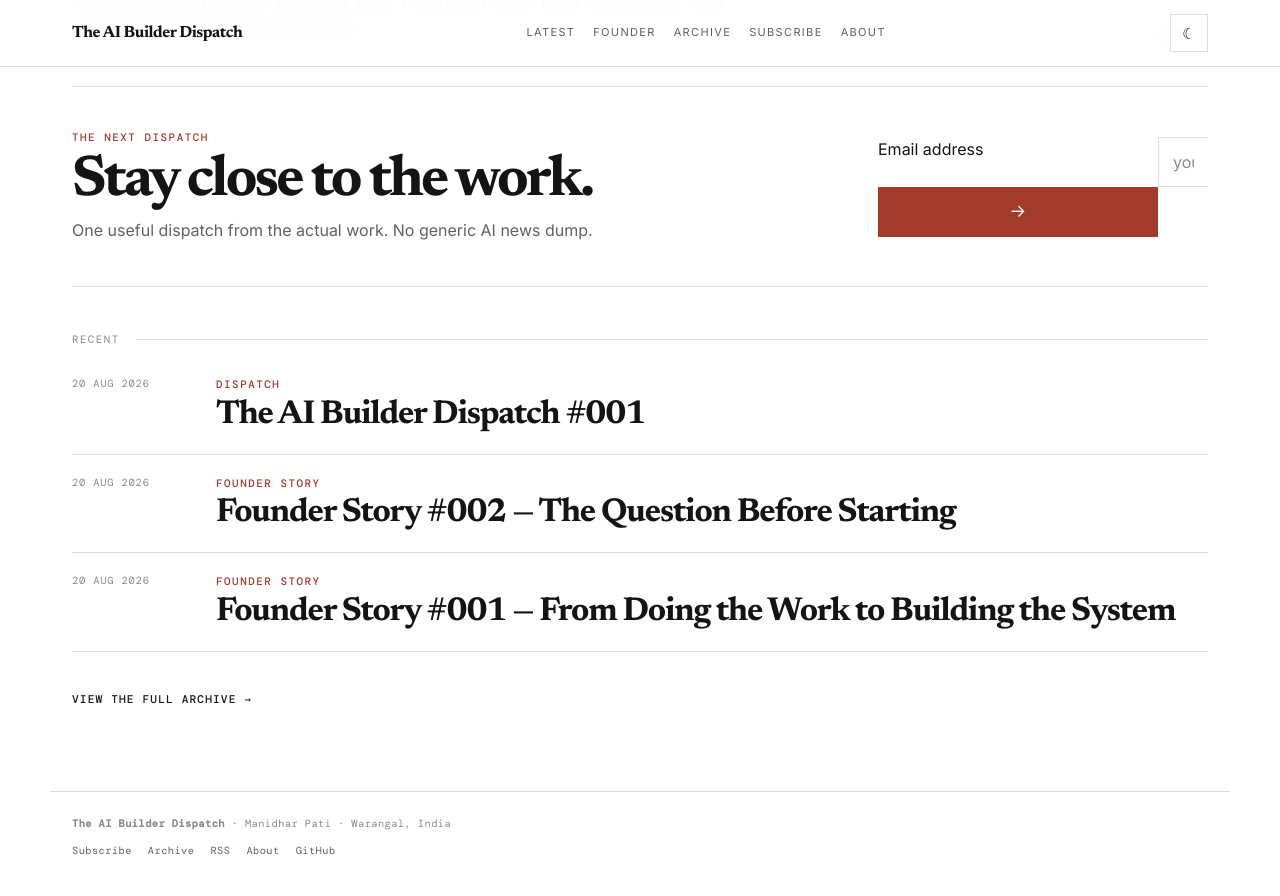
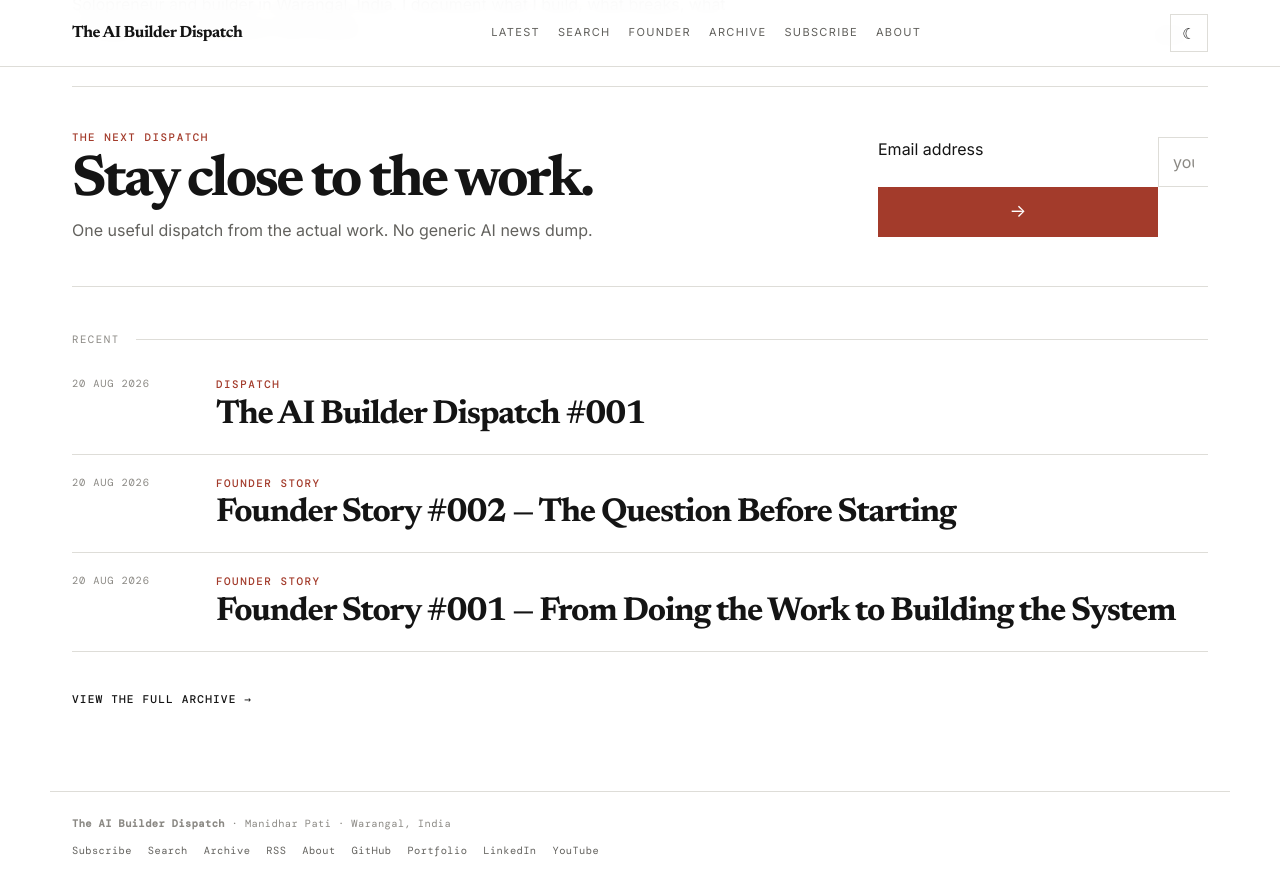
Before and after one commit to Manidhar8008/newsletter, a Jekyll site: the page built from index.md, in a window 1280 px wide and 900 px high, scrolled down 1624 px. Shown: the top 896 px of the window. Built offline with Jekyll 4.4.1, drawn with Linux system fonts in a browser that asks for light colours; some of the changed lines change nothing that is shown.

Commit message:
Add SEO sharing search and author metadata

```diff
--- a/_layouts/default.html
+++ b/_layouts/default.html
@@ -1,17 +1,48 @@
 <!doctype html>
 <html lang="{{ site.lang | default: 'en' }}" class="light">
 <head>
+  {% seo %}
   <meta charset="utf-8">
   <meta name="viewport" content="width=device-width, initial-scale=1, viewport-fit=cover">
   <meta name="theme-color" content="#ffffff" id="theme-color">
   <meta name="color-scheme" content="light dark">
-  <title>{% if page.title %}{{ page.title }} — {% endif %}{{ site.title }}</title>
-  <meta name="description" content="{{ page.description | default: site.description }}">
+  <link rel="canonical" href="{{ page.url | replace:'index.html','' | absolute_url }}">
   <link rel="preconnect" href="https://fonts.googleapis.com">
   <link rel="preconnect" href="https://fonts.gstatic.com" crossorigin>
-  <link href="https://fonts.googleapis.com/css2?family=DM+Mono:wght@400;500&family=Inter:wght@400;500;600&family=Newsreader:opsz,wght@6..72,400;6..72,500;6..72,600;6..72,700&display=swap" rel="stylesheet">
+  <link href="https://fonts.googleapis.com/css2?family=DM+Mono:wght@400;500&family=Inter:wght@400;500;600;700&family=Newsreader:opsz,wght@6..72,400;6..72,500;6..72,600;6..72,700&display=swap" rel="stylesheet">
   <link rel="stylesheet" href="{{ '/assets/css/style.css' | relative_url }}">
   {% feed_meta %}
+  <meta property="og:type" content="{% if page.layout == 'post' %}article{% else %}website{% endif %}">
+  <meta property="og:title" content="{% if page.title %}{{ page.title }} — {% endif %}{{ site.title }}">
+  <meta property="og:description" content="{{ page.description | default: site.description }}">
+  <meta property="og:url" content="{{ page.url | absolute_url }}">
+  <meta property="og:site_name" content="{{ site.title }}">
+  <meta name="twitter:card" content="summary_large_image">
+  <meta name="twitter:title" content="{% if page.title %}{{ page.title }} — {% endif %}{{ site.title }}">
+  <meta name="twitter:description" content="{{ page.description | default: site.description }}">
+  <script type="application/ld+json">
+  {% if page.layout == 'post' %}
+  {
+    "@context":"https://schema.org",
+    "@type":"Article",
+    "headline":{{ page.title | jsonify }},
+    "description":{{ page.description | default: site.description | jsonify }},
+    "datePublished":{{ page.date | date_to_xmlschema | jsonify }},
+    "author":{"@type":"Person","name":{{ site.author.name | jsonify }},"url":{{ '/about/' | absolute_url | jsonify }}},
+    "publisher":{"@type":"Person","name":{{ site.author.name | jsonify }}},
+    "mainEntityOfPage":{"@type":"WebPage","@id":{{ page.url | absolute_url | jsonify }}}
+  }
+  {% else %}
+  {
+    "@context":"https://schema.org",
+    "@type":"WebSite",
+    "name":{{ site.title | jsonify }},
+    "url":{{ site.url | append: site.baseurl | jsonify }},
+    "description":{{ site.description | jsonify }},
+    "publisher":{"@type":"Person","name":{{ site.author.name | jsonify }}}
+  }
+  {% endif %}
+  </script>
 </head>
 <body>
   <header class="site-header">
@@ -19,19 +50,21 @@
       <a class="brand" href="{{ '/' | relative_url }}">The AI Builder Dispatch</a>
       <nav class="site-nav" aria-label="Primary navigation">
         <a href="{{ '/' | relative_url }}">Latest</a>
+        <a href="{{ '/search/' | relative_url }}">Search</a>
         <a href="{{ '/founder-story/' | relative_url }}">Founder</a>
         <a href="{{ '/archive/' | relative_url }}">Archive</a>
         <a href="{{ '/subscribe/' | relative_url }}">Subscribe</a>
         <a href="{{ '/about/' | relative_url }}">About</a>
       </nav>
       <div class="header-actions">
-        <button class="icon-btn" type="button" data-theme-toggle aria-label="Switch to dark mode" title="Switch to dark mode"><span class="theme-icon" aria-hidden="true">☾</span></button>
+        <button class="icon-btn" type="button" data-theme-toggle aria-label="Switch theme" title="Switch theme"><span class="theme-icon" aria-hidden="true">☾</span></button>
         <button class="menu-btn" type="button" data-menu-toggle aria-controls="mobile-nav" aria-expanded="false" aria-label="Open menu"><span class="menu-icon" aria-hidden="true"></span></button>
       </div>
     </div>
     <nav id="mobile-nav" class="mobile-nav" data-mobile-nav aria-label="Mobile navigation">
       <a href="{{ '/' | relative_url }}">Latest</a>
-      <a href="{{ '/founder-story/' | relative_url }}">Founder Story</a>
+      <a href="{{ '/search/' | relative_url }}">Search</a>
+      <a href="{{ '/founder-story/' | relative_url }}">Founder</a>
       <a href="{{ '/archive/' | relative_url }}">Archive</a>
       <a href="{{ '/subscribe/' | relative_url }}">Subscribe</a>
       <a href="{{ '/about/' | relative_url }}">About</a>
@@ -43,13 +76,17 @@
   </main>
 
   <footer class="site-footer">
-    <div><strong>The AI Builder Dispatch</strong> · Manidhar Pati · Warangal, India</div>
+    <div><strong>The AI Builder Dispatch</strong> · {{ site.author.name }} · {{ site.author.location }}</div>
     <div class="footer-links">
       <a href="{{ '/subscribe/' | relative_url }}">Subscribe</a>
+      <a href="{{ '/search/' | relative_url }}">Search</a>
       <a href="{{ '/archive/' | relative_url }}">Archive</a>
       <a href="{{ '/feed.xml' | relative_url }}">RSS</a>
       <a href="{{ '/about/' | relative_url }}">About</a>
-      <a href="https://github.com/Manidhar8008">GitHub</a>
+      <a href="{{ site.author.github }}">GitHub</a>
+      <a href="{{ site.author.portfolio }}">Portfolio</a>
+      {% if site.author.linkedin %}<a href="{{ site.author.linkedin }}">LinkedIn</a>{% endif %}
+      {% if site.author.youtube %}<a href="{{ site.author.youtube }}">YouTube</a>{% endif %}
     </div>
   </footer>
 
```
